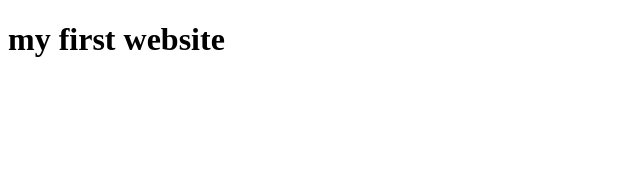
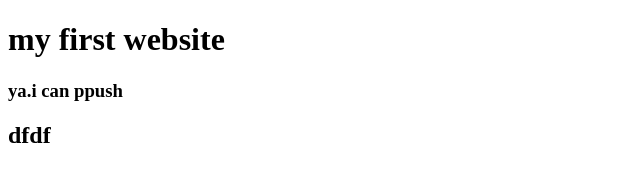
Before and after one commit to Miraz619/my-first-website, a plain HTML site: page index.html in a window 1280 px wide. Shown: the whole page, without its empty margins (0-640 px from the left). Drawn offline with Linux system fonts and the light colour scheme.

Commit message:
learn github

```diff
--- a/index.html
+++ b/index.html
@@ -1,12 +1,12 @@
 <!DOCTYPE html>
 <html lang="en">
 <head>
-    <meta charset="UTF-8">
-    <meta name="viewport" content="width=device-width, initial-scale=1.0">
+
     <title>Document</title>
 </head>
 <body>
     <h1>my first website</h1>
-
+    <h3>ya.i can ppush</h3>
+    <h2>dfdf</h2>
 </body>
 </html>
```
